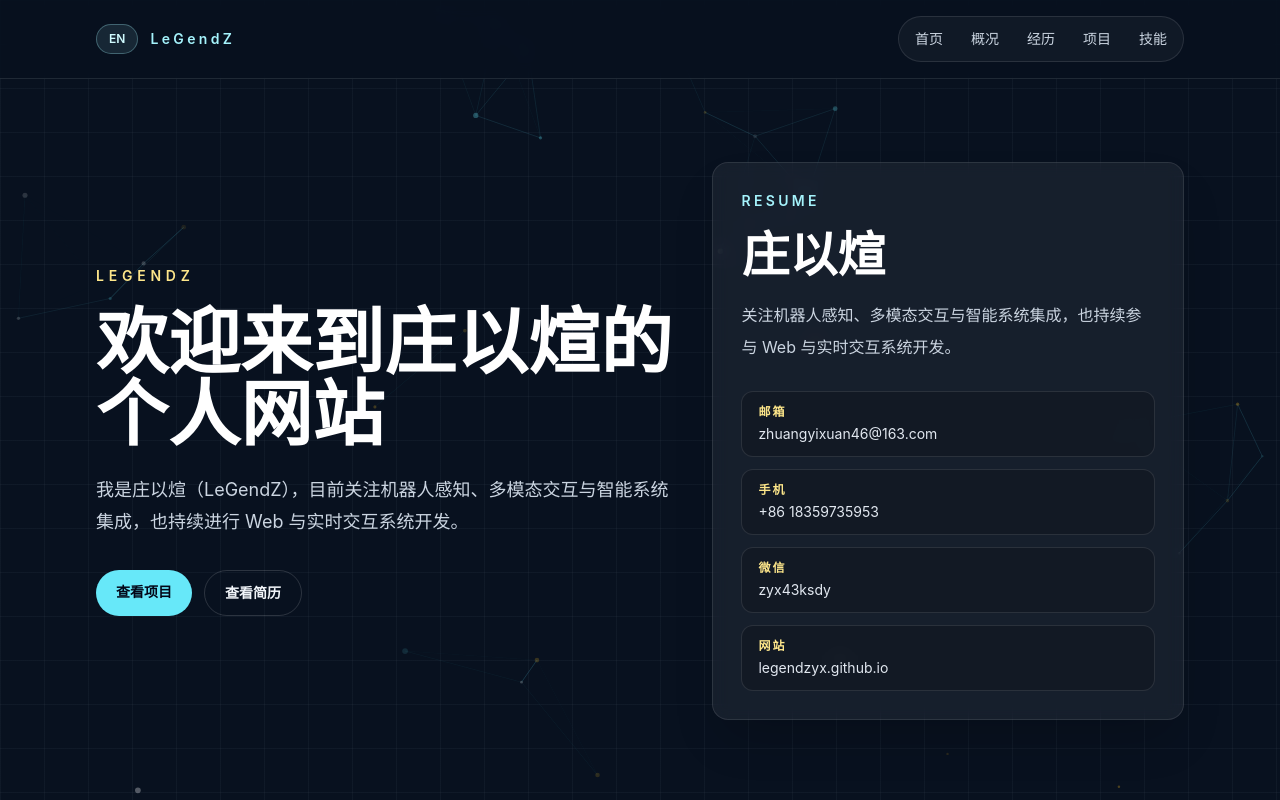
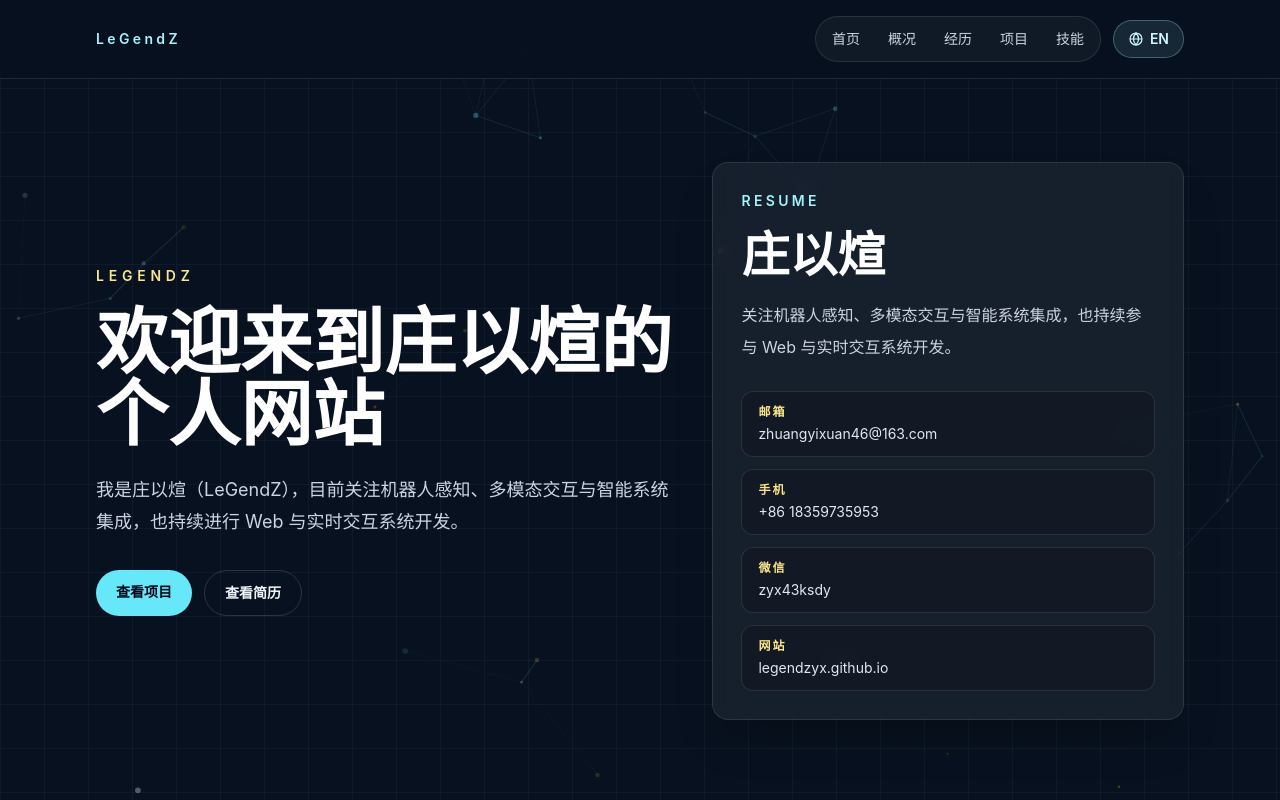
Before and after one commit to LeGendZyx/LeGendZyx.github.io, a React (Vite) app: page / in a window 1280 px wide. Shown: the top 800 px of the page. Built offline with nearby package versions, Linux system fonts and the light colour scheme.

Commit message:
Move language toggle to top right of header

```diff
--- a/src/App.jsx
+++ b/src/App.jsx
@@ -25,30 +25,34 @@ function App() {
 
             <header className="sticky top-0 z-30 border-b border-white/10 bg-[#08111f]/85 backdrop-blur">
                 <nav className="mx-auto flex max-w-6xl items-center justify-between gap-4 px-5 py-4 sm:px-8">
+                    <a href="#home" className="text-sm font-semibold tracking-[0.24em] text-cyan-200">
+                        LeGendZ
+                    </a>
                     <div className="flex items-center gap-3">
+                        <div className="flex gap-1 overflow-x-auto rounded-full border border-white/10 bg-white/[0.04] p-1">
+                            {t.navItems.map((item) => (
+                                <a
+                                    key={item.href}
+                                    href={item.href}
+                                    className="whitespace-nowrap rounded-full px-3 py-2 text-sm text-slate-300 transition hover:bg-white/10 hover:text-white"
+                                >
+                                    {item.label}
+                                </a>
+                            ))}
+                        </div>
                         <button
                             type="button"
                             onClick={toggleLang}
                             title={t.ui.switchTo}
                             aria-label={t.ui.switchTo}
-                            className="rounded-full border border-cyan-200/30 bg-cyan-200/10 px-3 py-1.5 text-xs font-semibold text-cyan-100 transition hover:border-cyan-200/60 hover:bg-cyan-200/20"
+                            className="flex shrink-0 items-center gap-1.5 rounded-full border border-cyan-200/30 bg-cyan-200/10 px-3.5 py-2 text-sm font-semibold text-cyan-100 transition hover:border-cyan-200/60 hover:bg-cyan-200/20"
                         >
+                            <svg viewBox="0 0 24 24" fill="none" stroke="currentColor" strokeWidth="1.8" className="h-4 w-4" aria-hidden="true">
+                                <circle cx="12" cy="12" r="9" />
+                                <path d="M3 12h18M12 3c2.5 2.6 3.8 5.7 3.8 9S14.5 18.4 12 21c-2.5-2.6-3.8-5.7-3.8-9S9.5 5.6 12 3z" />
+                            </svg>
                             {t.ui.switchLabel}
                         </button>
-                        <a href="#home" className="text-sm font-semibold tracking-[0.24em] text-cyan-200">
-                            LeGendZ
-                        </a>
-                    </div>
-                    <div className="flex gap-1 overflow-x-auto rounded-full border border-white/10 bg-white/[0.04] p-1">
-                        {t.navItems.map((item) => (
-                            <a
-                                key={item.href}
-                                href={item.href}
-                                className="whitespace-nowrap rounded-full px-3 py-2 text-sm text-slate-300 transition hover:bg-white/10 hover:text-white"
-                            >
-                                {item.label}
-                            </a>
-                        ))}
                     </div>
                 </nav>
             </header>
```
